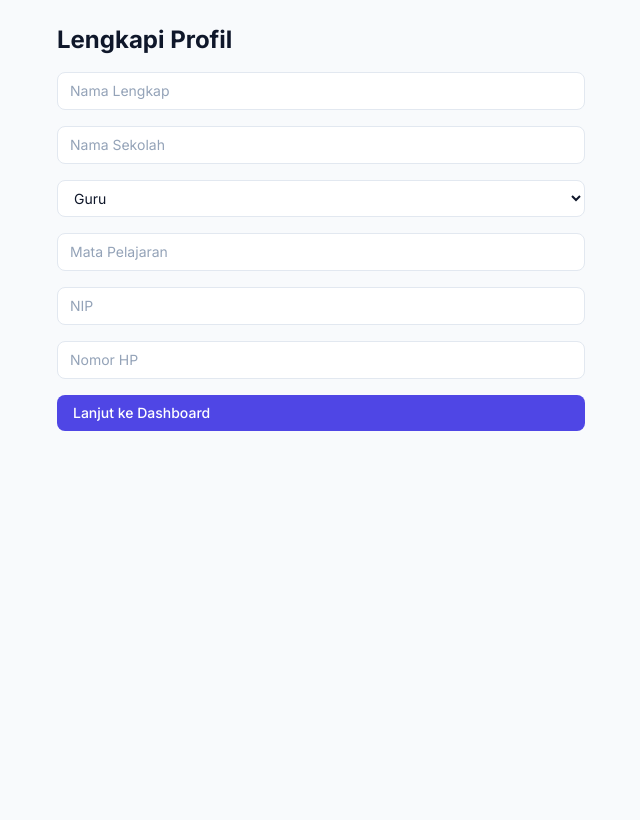
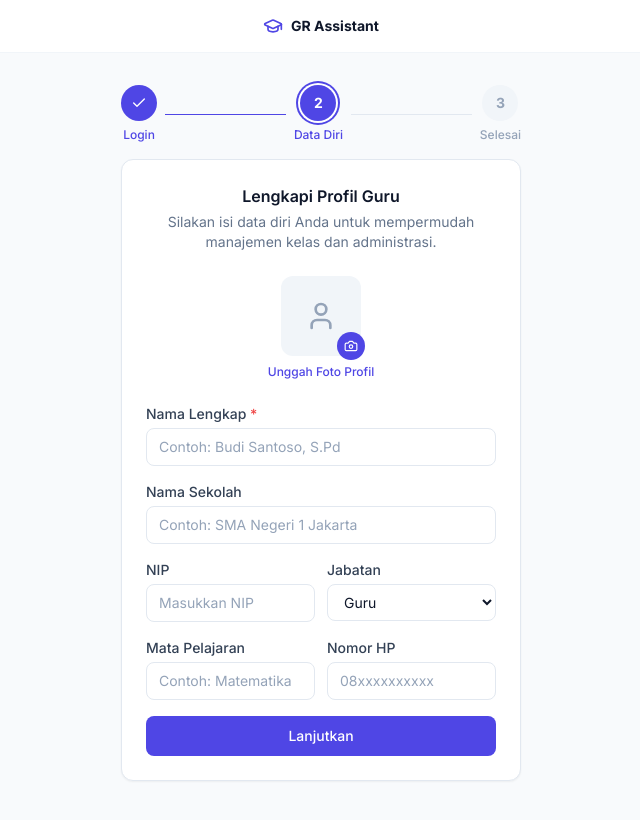
Before and after one commit to grkziwii19/Beginner-Project, a Next.js app: page /onboarding in a window 1280 px wide. Shown: the whole page, without its empty margins (319-959 px from the left). Built offline with nearby package versions, Linux system fonts and the light colour scheme; no server answers.

Commit message:
Up perbaikan3

```diff
--- a/src/app/onboarding/page.tsx
+++ b/src/app/onboarding/page.tsx
@@ -3,13 +3,19 @@
 import { useState } from 'react'
 import { useRouter } from 'next/navigation'
 import { createClient } from '@/lib/supabase/client'
+import { GraduationCap, Check, User, Camera, CheckCircle2 } from 'lucide-react'
 
 export default function OnboardingPage() {
   const supabase = createClient()
   const router = useRouter()
 
+  const [step, setStep] = useState<2 | 3>(2)
   const [loading, setLoading] = useState(false)
   const [error, setError] = useState('')
+
+  const [photoFile, setPhotoFile] = useState<File | null>(null)
+  const [photoPreview, setPhotoPreview] = useState<string | null>(null)
+  const [uploadingPhoto, setUploadingPhoto] = useState(false)
 
   const [form, setForm] = useState({
     full_name: '',
@@ -20,14 +26,21 @@ export default function OnboardingPage() {
     phone: '',
   })
 
+  const handlePhotoSelect = (e: React.ChangeEvent<HTMLInputElement>) => {
+    const file = e.target.files?.[0]
+    if (!file) return
+    setPhotoFile(file)
+    setPhotoPreview(URL.createObjectURL(file))
+  }
+
+  const isValid = form.full_name.trim() !== ''
+
   const handleSubmit = async () => {
-    setError('')
-
-    if (!form.full_name.trim()) {
+    if (!isValid) {
       setError('Nama Lengkap wajib diisi.')
       return
     }
-
+    setError('')
     setLoading(true)
 
     const { data: { user } } = await supabase.auth.getUser()
@@ -38,48 +51,157 @@ export default function OnboardingPage() {
       return
     }
 
+    let avatarUrl: string | null = null
+
+    // Upload foto jika ada
+    if (photoFile) {
+      setUploadingPhoto(true)
+      const ext = photoFile.name.split('.').pop()
+      const path = `${user.id}/avatar.${ext}`
+      const { error: uploadError } = await supabase.storage
+        .from('avatars')
+        .upload(path, photoFile, { upsert: true })
+
+      if (!uploadError) {
+        const { data: urlData } = supabase.storage.from('avatars').getPublicUrl(path)
+        avatarUrl = `${urlData.publicUrl}?t=${Date.now()}`
+      }
+      setUploadingPhoto(false)
+    }
+
     const { error: dbError } = await supabase.from('profiles').upsert({
       id: user.id,
       ...form,
+      ...(avatarUrl ? { avatar_url: avatarUrl } : {}),
       onboarding_completed: true,
       updated_at: new Date().toISOString(),
     })
 
+    setLoading(false)
+
     if (dbError) {
-      // Ini bagian yang sebelumnya hilang — kalau insert gagal,
-      // sekarang errornya akan TERLIHAT, bukan diam-diam gagal
       console.error('Gagal menyimpan profil:', dbError)
       setError(`Gagal menyimpan profil: ${dbError.message}`)
-      setLoading(false)
       return
     }
 
-    setLoading(false)
+    setStep(3)
+  }
+
+  const handleFinish = () => {
     router.push('/dashboard')
     router.refresh()
   }
 
   return (
-    <div className="max-w-xl mx-auto p-6 space-y-4">
-      <h1 className="text-2xl font-bold">Lengkapi Profil</h1>
+    <div className="min-h-screen bg-slate-50">
+      {/* Header */}
+      <div className="bg-white border-b border-slate-100 py-4">
+        <div className="flex items-center justify-center gap-2">
+          <GraduationCap className="w-5 h-5 text-indigo-600" />
+          <span className="font-bold text-slate-900 text-sm">GR Assistant</span>
+        </div>
+      </div>
 
+      {/* Stepper */}
+      <div className="max-w-md mx-auto pt-8 pb-4 px-6">
+        <div className="flex items-center justify-between">
+          {/* Step 1 - done */}
+          <div className="flex flex-col items-center gap-1.5">
+            <div className="w-9 h-9 rounded-full bg-indigo-600 flex items-center justify-center text-white">
+              <Check className="w-4 h-4" />
+            </div>
+            <span className="text-xs font-medium text-indigo-600">Login</span>
+          </div>
+          <div className="flex-1 h-px bg-indigo-600 mx-2" />
+
+          {/* Step 2 */}
+          <div className="flex flex-col items-center gap-1.5">
+            <div className={`w-9 h-9 rounded-full flex items-center justify-center text-sm font-bold ring-2 ring-offset-2 ${
+              step >= 2 ? 'bg-indigo-600 text-white ring-indigo-600' : 'bg-slate-100 text-slate-400 ring-transparent'
+            }`}>
+              {step > 2 ? <Check className="w-4 h-4" /> : '2'}
+            </div>
+            <span className={`text-xs font-medium ${step >= 2 ? 'text-indigo-600' : 'text-slate-400'}`}>Data Diri</span>
+          </div>
+          <div className={`flex-1 h-px mx-2 ${step >= 3 ? 'bg-indigo-600' : 'bg-slate-200'}`} />
+
+          {/* Step 3 */}
+          <div className="flex flex-col items-center gap-1.5">
+            <div className={`w-9 h-9 rounded-full flex items-center justify-center text-sm font-bold ${
+              step >= 3 ? 'bg-indigo-600 text-white' : 'bg-slate-100 text-slate-400'
+            }`}>
+              3
+            </div>
+            <span className={`text-xs font-medium ${step >= 3 ? 'text-indigo-600' : 'text-slate-400'}`}>Selesai</span>
+          </div>
+        </div>
+      </div>
+
+      {/* Content */}
+      <div className="max-w-md mx-auto px-6 pb-10">
+        {step === 2 && (
+          <div className="card p-6">
+            <div className="text-center mb-6">
+              <h1 className="font-semibold text-slate-900">Lengkapi Profil Guru</h1>
+              <p className="text-sm text-slate-500 mt-1">
+                Silakan isi data diri Anda untuk mempermudah manajemen kelas dan administrasi.
+              </p>
+            </div>
+
+            {/* Photo upload */}
+            <div className="flex flex-col items-center mb-6">
+              <div className="relative">
+                <div className="w-20 h-20 rounded-xl bg-slate-100 flex items-center justify-center overflow-hidden">
+                  {photoPreview ? (
+                    <img src={photoPreview} alt="Preview" className="w-full h-full object-cover" />
+                  ) : (
+                    <User className="w-8 h-8 text-slate-400" />
+                  )}
+                </div>
+                <label className="absolute -bottom-1 -right-1 w-7 h-7 bg-indigo-600 rounded-full flex items-center justify-center cursor-pointer">
+                  <Camera className="w-3.5 h-3.5 text-white" />
+                  <input type="file" accept="image/*" className="hidden" onChange={handlePhotoSelect} />
+                </label>
+              </div>
+              <label className="text-xs text-indigo-600 font-medium mt-2 hover:underline cursor-pointer">
+                {uploadingPhoto ? 'Mengunggah...' : 'Unggah Foto Profil'}
+                <input type="file" accept="image/*" className="hidden" onChange={handlePhotoSelect} />
+              </label>
+            </div>
+
+            <div className="space-y-4">
+              <div>
+                <label className="label">Nama Lengkap <span className="text-red-500">*</span></label>
                 <input
-        className="input"
-        placeholder="Nama Lengkap"
+                  className="input" placeholder="Contoh: Budi Santoso, S.Pd"
                   value={form.full_name}
                   onChange={e => setForm({ ...form, full_name: e.target.value })}
                 />
+              </div>
 
+              <div>
+                <label className="label">Nama Sekolah</label>
                 <input
-        className="input"
-        placeholder="Nama Sekolah"
+                  className="input" placeholder="Contoh: SMA Negeri 1 Jakarta"
                   value={form.school}
                   onChange={e => setForm({ ...form, school: e.target.value })}
                 />
+              </div>
 
+              <div className="grid grid-cols-2 gap-3">
+                <div>
+                  <label className="label">NIP</label>
+                  <input
+                    className="input" placeholder="Masukkan NIP"
+                    value={form.nip}
+                    onChange={e => setForm({ ...form, nip: e.target.value })}
+                  />
+                </div>
+                <div>
+                  <label className="label">Jabatan</label>
                   <select
-        className="input"
-        value={form.position}
+                    className="input" value={form.position}
                     onChange={e => setForm({ ...form, position: e.target.value })}
                   >
                     <option>Guru</option>
@@ -88,27 +210,27 @@ export default function OnboardingPage() {
                     <option>Kepala Sekolah</option>
                     <option>Wakil Kepala Sekolah</option>
                   </select>
+                </div>
+              </div>
 
+              <div className="grid grid-cols-2 gap-3">
+                <div>
+                  <label className="label">Mata Pelajaran</label>
                   <input
-        className="input"
-        placeholder="Mata Pelajaran"
+                    className="input" placeholder="Contoh: Matematika"
                     value={form.subject}
                     onChange={e => setForm({ ...form, subject: e.target.value })}
                   />
-
+                </div>
+                <div>
+                  <label className="label">Nomor HP</label>
                   <input
-        className="input"
-        placeholder="NIP"
-        value={form.nip}
-        onChange={e => setForm({ ...form, nip: e.target.value })}
-      />
-
-      <input
-        className="input"
-        placeholder="Nomor HP"
+                    className="input" placeholder="08xxxxxxxxxx"
                     value={form.phone}
                     onChange={e => setForm({ ...form, phone: e.target.value })}
                   />
+                </div>
+              </div>
 
               {error && (
                 <div className="text-sm text-red-600 bg-red-50 border border-red-200 rounded-lg px-3 py-2">
@@ -116,13 +238,28 @@ export default function OnboardingPage() {
                 </div>
               )}
 
-      <button
-        onClick={handleSubmit}
-        disabled={loading}
-        className="btn-primary w-full"
-      >
-        {loading ? 'Menyimpan...' : 'Lanjut ke Dashboard'}
+              <button onClick={handleSubmit} disabled={loading} className="btn-primary w-full justify-center py-2.5">
+                {loading ? 'Menyimpan...' : 'Lanjutkan'}
               </button>
+            </div>
+          </div>
+        )}
+
+        {step === 3 && (
+          <div className="card p-8 text-center">
+            <div className="w-16 h-16 bg-emerald-50 rounded-full flex items-center justify-center mx-auto mb-4">
+              <CheckCircle2 className="w-8 h-8 text-emerald-600" />
+            </div>
+            <h1 className="font-semibold text-slate-900 text-lg">Profil Berhasil Dilengkapi!</h1>
+            <p className="text-sm text-slate-500 mt-2">
+              Akun Anda sudah siap digunakan. Anda dapat mengubah data ini kapan saja melalui menu Pusat Akun.
+            </p>
+            <button onClick={handleFinish} className="btn-primary w-full justify-center py-2.5 mt-6">
+              Masuk ke Dashboard
+            </button>
+          </div>
+        )}
+      </div>
     </div>
   )
 }
```
Lines whose indentation alone changed are shown as unchanged.
